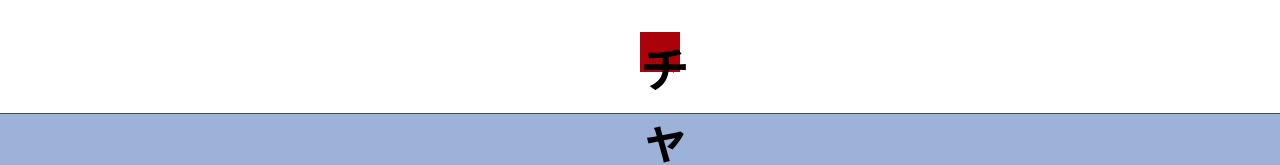
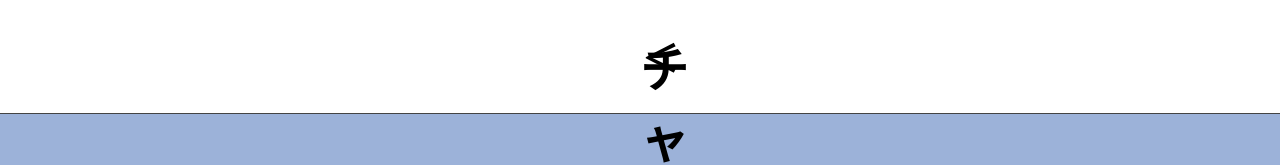
Before and after one commit to moriwakiren-fucc/writing-papers, a plain HTML site: page chat_all/index.html in a window 1280 px wide. Shown: the top 165 px of the page. Drawn offline with Linux system fonts and the light colour scheme.

Commit message:
Update style.css

```diff
--- a/chat_all/style.css
+++ b/chat_all/style.css
@@ -23,7 +23,6 @@ h2 a {
 h1 {
   display: inline-block;
   height: 100%;
-  background-color:#ab010b;
   width:40px;
   height:40px;
   position:absolute;
```
